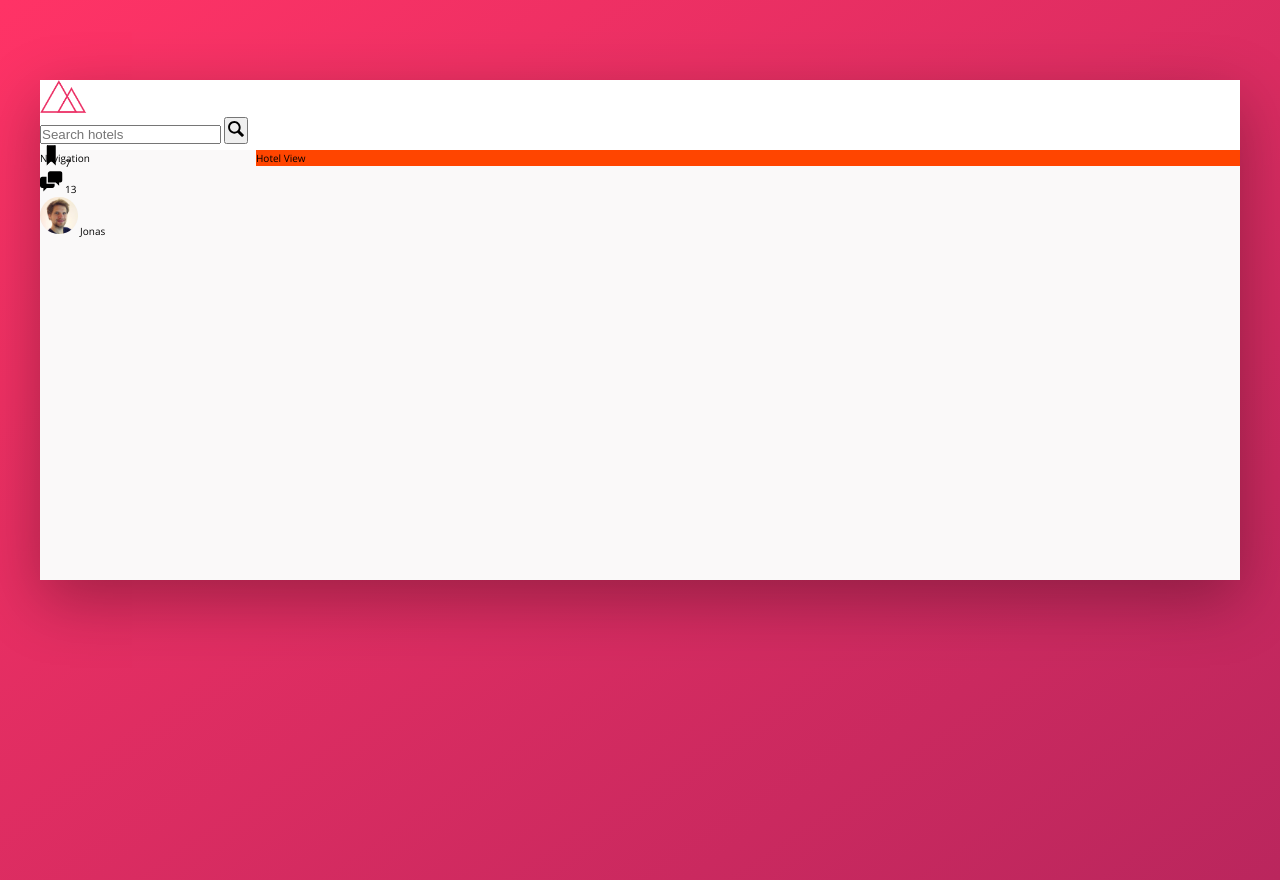
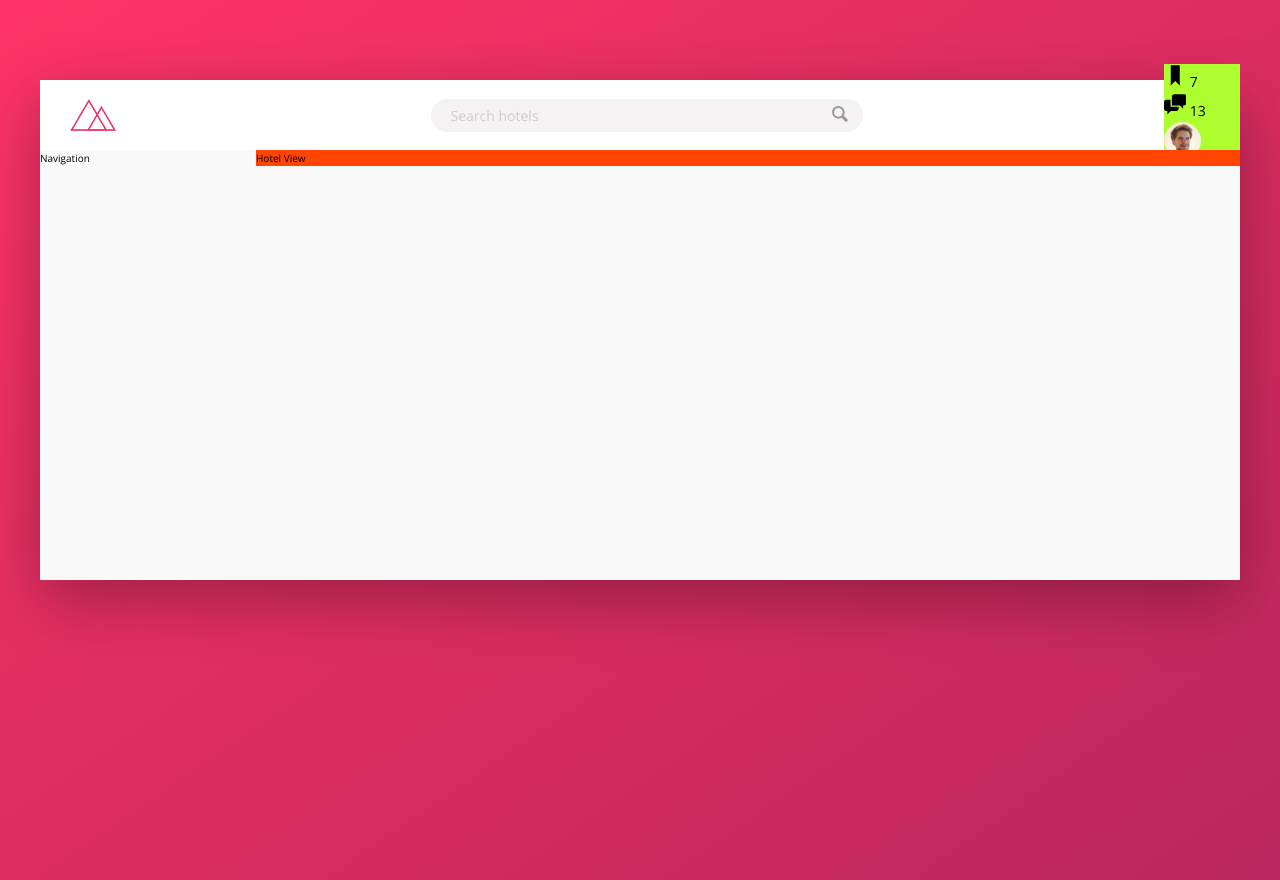
Before and after one commit to Rfigueroa2317/Trillo, a website: page index.html in a window 1280 px wide. Drawn offline with nearby package versions, Linux system fonts and the light colour scheme.

Commit message:
building the header

```diff
--- a/sass/_components.scss
+++ b/sass/_components.scss
@@ -1,24 +1,68 @@
 // LOGO
 .logo {
   height: 3.25rem;
+  margin-left: 3rem;
 }
 
 // SEARCH
 .search {
+  flex: 0 0 40%;
+
+  display: flex;
+  align-items: center;
+  justify-content: center;
+
   &__input {
+    font-family: inherit;
+    font-size: inherit;
+    color: inherit;
+    background-color: var(--color-grey-light-2);
+    border: none;
+    padding: 0.7rem 2rem;
+    border-radius: 100px;
+    width: 90%;
+    transition: all 0.2s;
+    margin-right: -3.25rem;
+
+    &:focus {
+      outline: none;
+      width: 100%;
+      background-color: var(--color-grey-light-3);
+    }
+
+    &::-webkit-input-placeholder {
+      font-weight: 100;
+      color: var(--color-grey-light-4);
+    }
+  }
+
+  &__input:focus + &__button {
+    background-color: var(--color-grey-light-3);
   }
 
   &__button {
+    border: none;
+    background-color: var(--color-grey-light-2);
+
+    &:focus {
+      outline: none;
+    }
+
+    &:active {
+      transform: translate(2px);
+    }
   }
 
   &__icon {
     height: 2rem;
     width: 2rem;
+    fill: var(--color-grey-dark-3);
   }
 }
 
 // USER NAVIGATION
 .user-nav {
+  background-color: greenyellow;
   &__icon-box {
   }
 
--- a/sass/_layout.scss
+++ b/sass/_layout.scss
@@ -8,9 +8,14 @@
 }
 
 .header {
+  font-size: 1.4rem;
   height: 7rem;
   background-color: #fff;
   border-bottom: var(--color-grey-light-2);
+
+  display: flex;
+  justify-content: space-between;
+  align-items: center;
 }
 
 .content {
```
Also changed, not shown: css/style.css.
